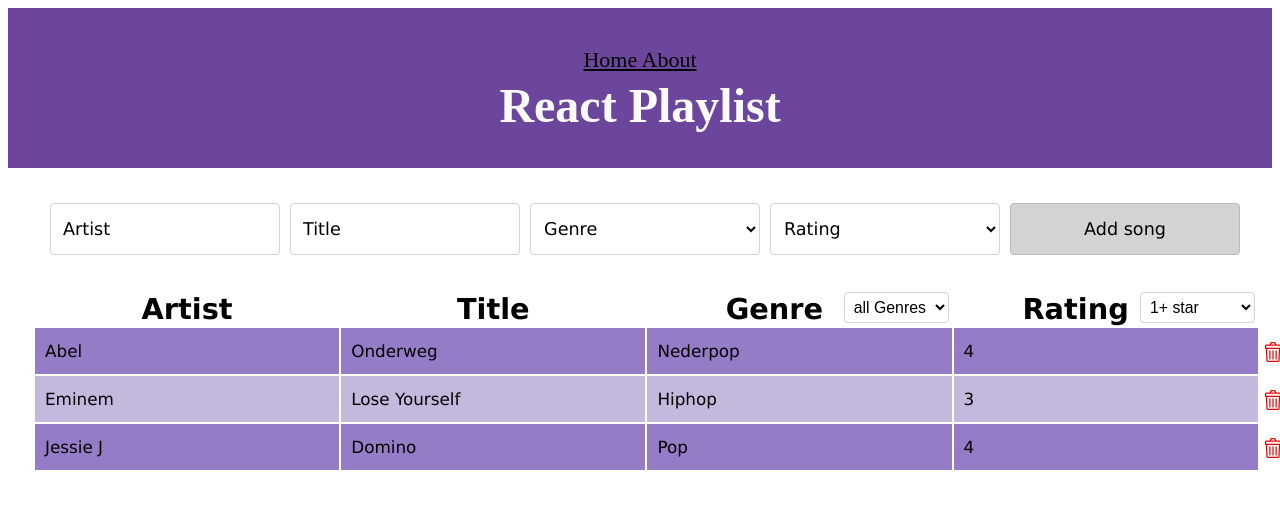
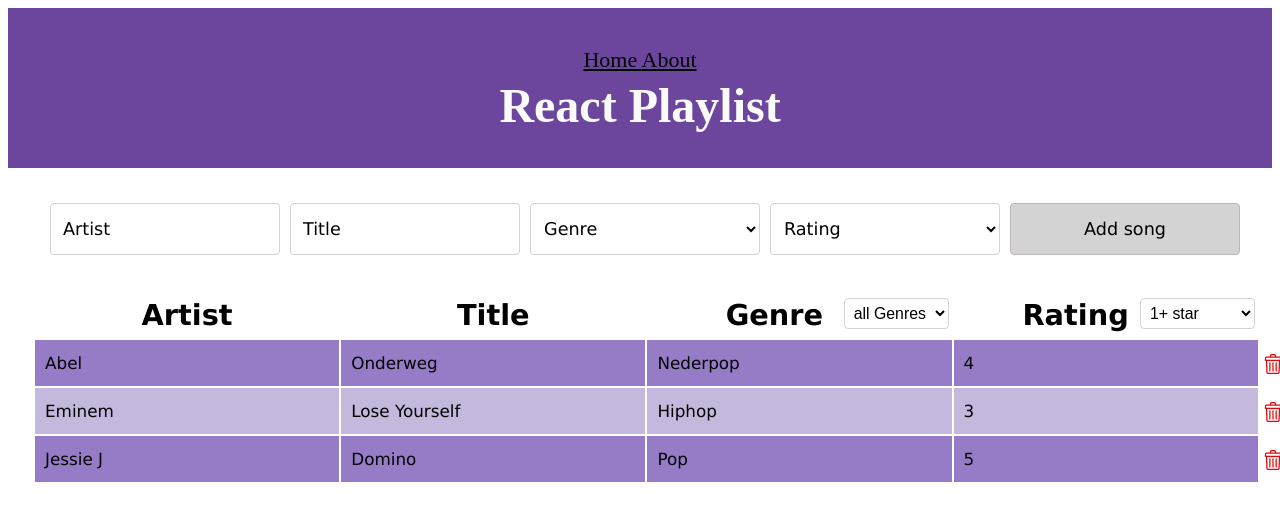
Before and after one commit to DebbySpaninks/debby_spaninks-ReactLilPlaylist, a React (Create React App) app in the folder react-playlist/: page / in a window 1280 px wide. Shown: the top 520 px of the page. Built offline with nearby package versions, Linux system fonts and the light colour scheme.

Commit message:
add toLowerCase and change some styling

```diff
--- a/react-playlist/src/container/SongOverview.js
+++ b/react-playlist/src/container/SongOverview.js
@@ -7,9 +7,9 @@ function SongOverview() {
 
   // basic set of songs
   const [songs, setSongs] = useState([
-    { id: 1, title: "Onderweg", artist: "Abel", genre: "Nederpop", rating: 4 },
-    { id: 2, title: "Lose Yourself", artist: "Eminem", genre: "Hiphop", rating: 3 },
-    { id: 3, title: "Domino", artist: "Jessie J", genre: "Pop", rating: 4 }
+    { id: 1, title: "Onderweg", artist: "Abel", genre: "Nederpop", rating: "4" },
+    { id: 2, title: "Lose Yourself", artist: "Eminem", genre: "Hiphop", rating: "3" },
+    { id: 3, title: "Domino", artist: "Jessie J", genre: "Pop", rating: "5" }
   ]);
 
   // copy of songs that can be filtered and/or sorted
@@ -36,11 +36,15 @@ function SongOverview() {
     }
 
     const mySorter = (a, b) => {
-      let result = 0;
-      if (a[sortKey] < b[sortKey]) {
+      let result = '0';
+      // sort case insensitive
+      // value (a[sortKey]) || fallback to emty string
+      const _a = (a[sortKey] || '').toLowerCase();
+      const _b = (b[sortKey] || '').toLowerCase();
+      if (_a < _b) {
         result = -1;
       }
-      else if (a[sortKey] > b[sortKey]) {
+      else if (_a > _b) {
         result = 1;
       }
       return result * sortDirection;
--- a/react-playlist/src/styles/App.css
+++ b/react-playlist/src/styles/App.css
@@ -101,7 +101,7 @@ select.select-primary {
 .table-header th {
   font-size: 1.8em;
   max-width: 160px;
-  padding: 0 6px;
+  padding: 6px;
   cursor: pointer;
 }
 
```
